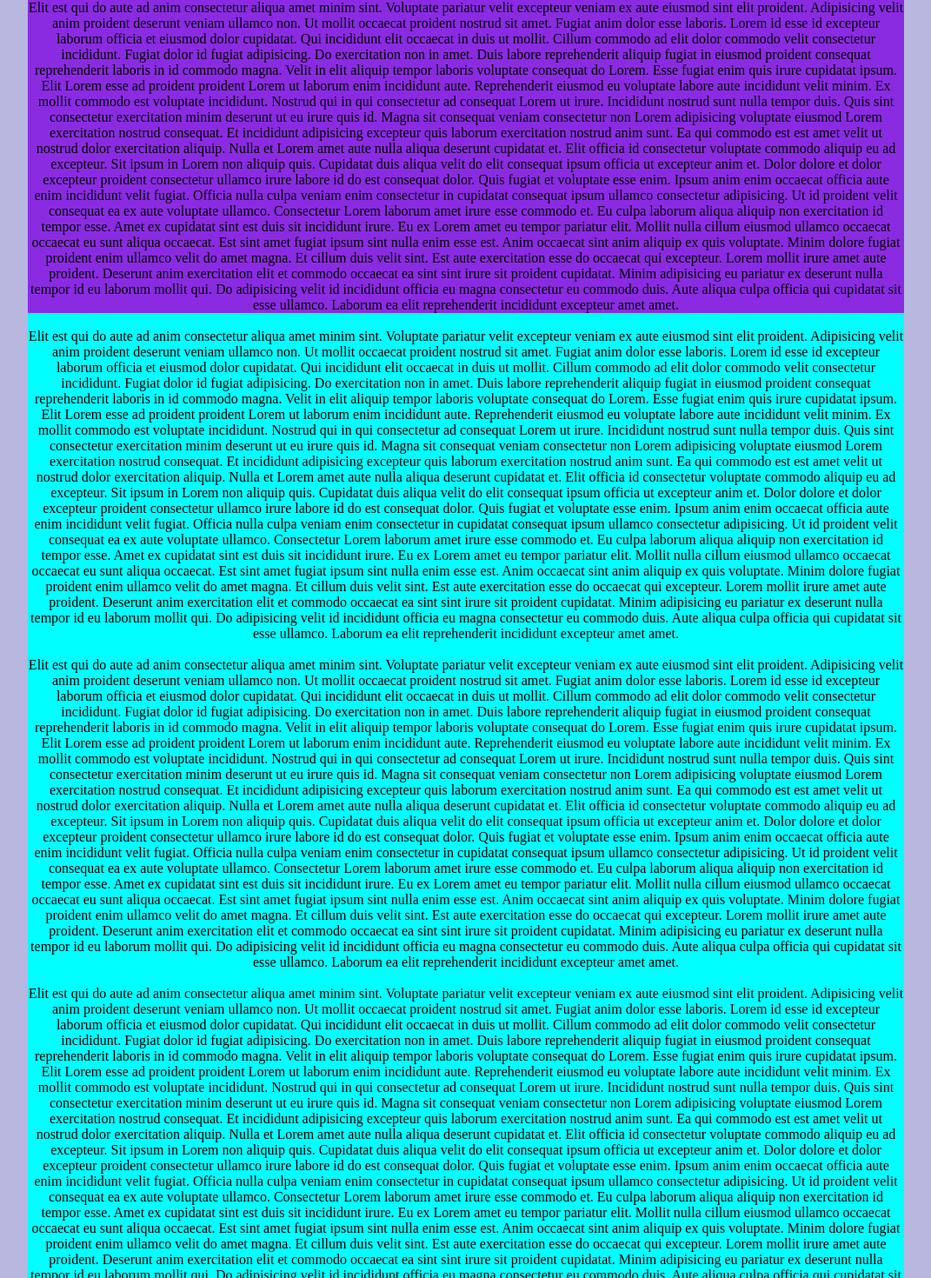
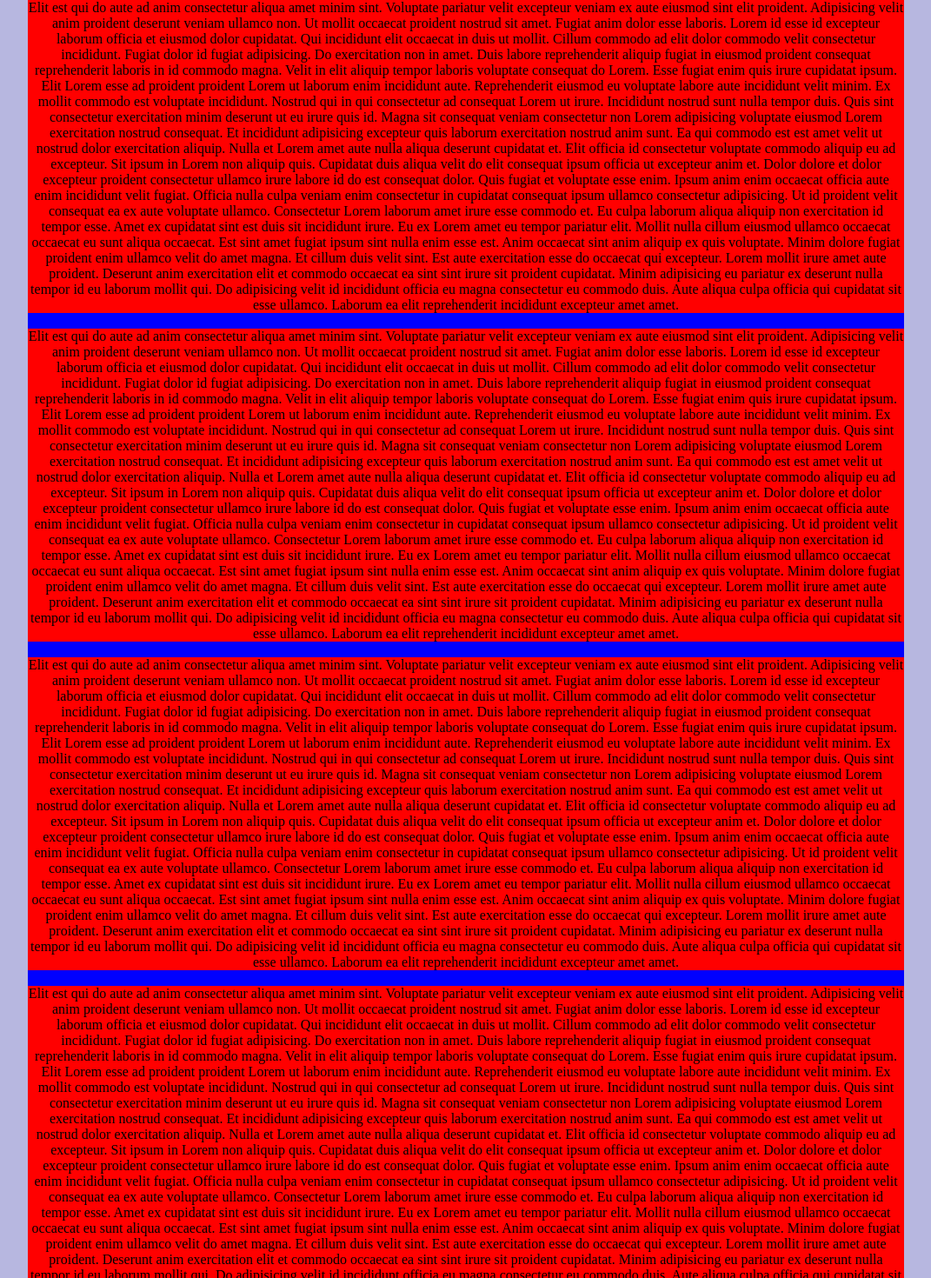
Before and after one commit to pawscanthack/portfolio, a React (Create React App) app: page /projects in a window 1280 px wide. Shown: the part 172-1642 px from the top of the page at 87% size, without its empty margins (104-1175 px from the left). Built offline with nearby package versions, Linux system fonts and the light colour scheme.

Commit message:
Created folder for CSS

```diff
--- a/src/App.jsx
+++ b/src/App.jsx
@@ -4,7 +4,7 @@ import { Home } from "./pages/Home";
 import { About } from "./pages/About";
 import Projects from "./pages/Projects";
 import { Contact } from "./pages/Contact";
-import "./app.css";
+import "./css/app.css";
 
 function App() {
   return (
--- a/src/pages/home.css
+++ b/src/css/home.css
@@ -18,7 +18,7 @@
 
 .hero img {
   max-width: 100%;
-  height: auto;
+  max-height: 400px;
   margin-top: 20px;
 }
 
--- /dev/null
+++ b/src/css/projects.css
@@ -0,0 +1,6 @@
+.project-content {
+  background-color: blue;
+}
+.project-block {
+  background-color: red;
+}
--- a/src/pages/Contact.jsx
+++ b/src/pages/Contact.jsx
@@ -1,5 +1,5 @@
 import emailjs from "emailjs-com";
-import "./contact.css";
+import "../css/contact.css";
 
 export const Contact = () => {
   const SERVICE_ID = "service_la59841";
--- a/src/pages/Home.jsx
+++ b/src/pages/Home.jsx
@@ -1,4 +1,4 @@
-import "./home.css";
+import "../css/home.css";
 import hero from "../images/profile-pic.jpg";
 export const Home = () => {
   return (
--- a/src/pages/Projects.jsx
+++ b/src/pages/Projects.jsx
@@ -1,10 +1,10 @@
-import "./projects.css";
+import "../css/projects.css";
 export default function Projects() {
   return (
-    <div className="page-content">
+    <div className="project-content">
       <h1>Projects</h1>
       <br />
-      <div className="project-content">
+      <div className="project-block">
         Elit est qui do aute ad anim consectetur aliqua amet minim sint.
         Voluptate pariatur velit excepteur veniam ex aute eiusmod sint elit
         proident. Adipisicing velit anim proident deserunt veniam ullamco non.
@@ -50,7 +50,7 @@ export default function Projects() {
         ea elit reprehenderit incididunt excepteur amet amet.
       </div>
       <br />
-      <div>
+      <div className="project-block">
         Elit est qui do aute ad anim consectetur aliqua amet minim sint.
         Voluptate pariatur velit excepteur veniam ex aute eiusmod sint elit
         proident. Adipisicing velit anim proident deserunt veniam ullamco non.
@@ -96,7 +96,7 @@ export default function Projects() {
         ea elit reprehenderit incididunt excepteur amet amet.
       </div>
       <br />
-      <div>
+      <div className="project-block">
         Elit est qui do aute ad anim consectetur aliqua amet minim sint.
         Voluptate pariatur velit excepteur veniam ex aute eiusmod sint elit
         proident. Adipisicing velit anim proident deserunt veniam ullamco non.
@@ -142,7 +142,7 @@ export default function Projects() {
         ea elit reprehenderit incididunt excepteur amet amet.
       </div>
       <br />
-      <div>
+      <div className="project-block">
         Elit est qui do aute ad anim consectetur aliqua amet minim sint.
         Voluptate pariatur velit excepteur veniam ex aute eiusmod sint elit
         proident. Adipisicing velit anim proident deserunt veniam ullamco non.
--- a/src/pages/contactme.css
+++ /dev/null
@@ -1 +0,0 @@
-/* ADD CODE HERE */
--- a/src/pages/projects.css
+++ /dev/null
@@ -1,3 +0,0 @@
-.project-content {
-  background-color: blueviolet;
-}
```
Also changed, not shown: src/css/app.css (renamed from src/app.css), src/css/contact.css (renamed from src/pages/contact.css).
